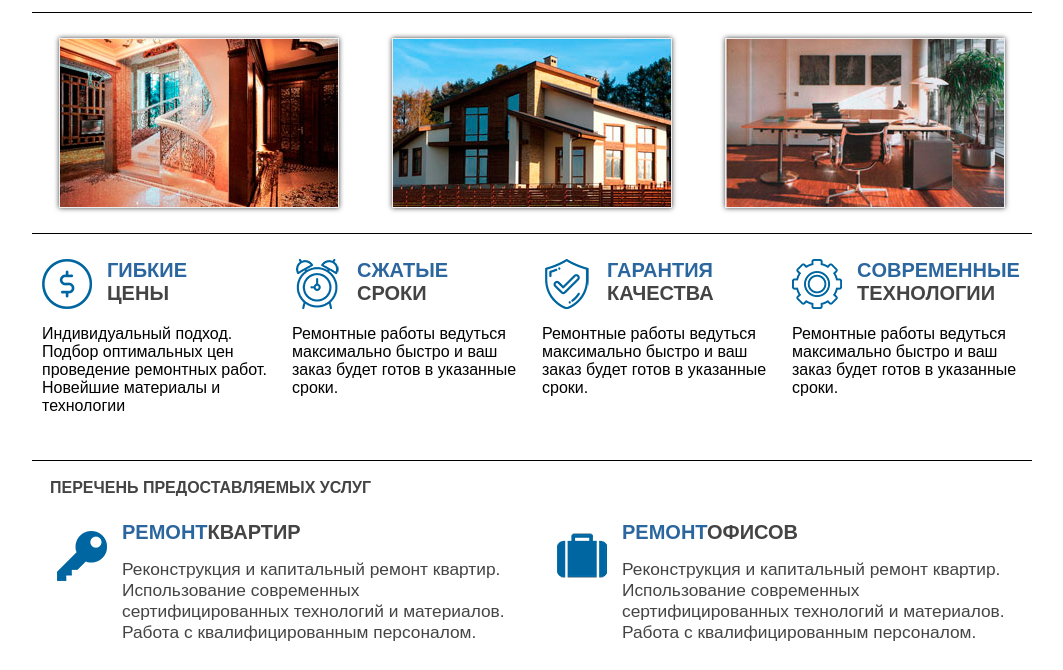
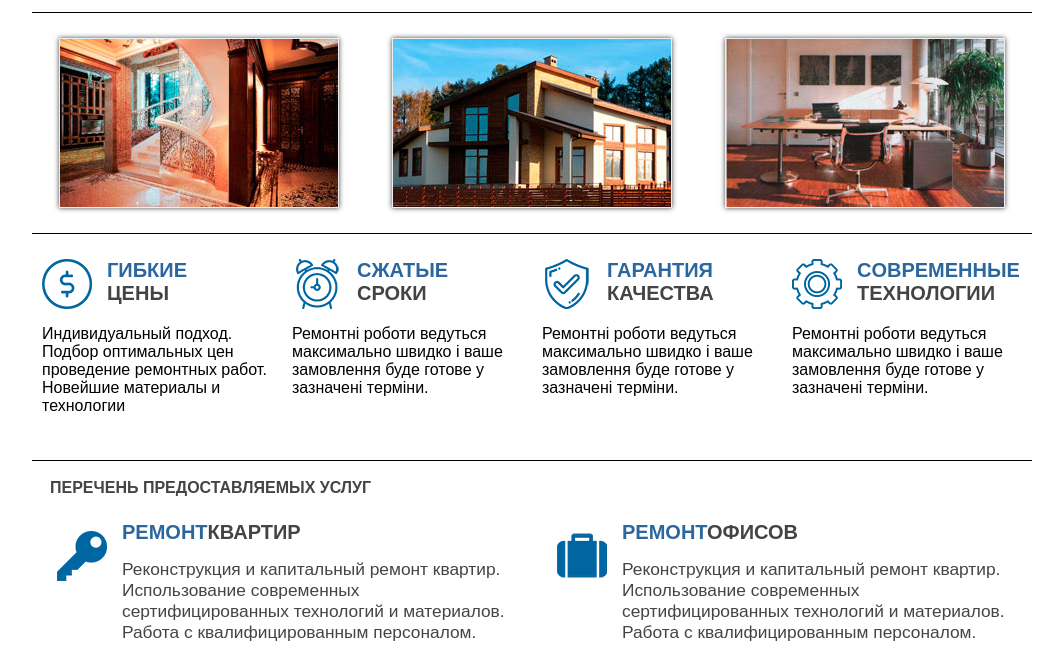
Before and after one commit to Seeker2025/second, a plain HTML site: page index.html in a window 1280 px wide. Shown: the part 93-763 px from the top of the page, without its empty margins (108-1171 px from the left). Drawn offline with nearby package versions, Linux system fonts and the light colour scheme.

Commit message:
Update index.html

```diff
--- a/index.html
+++ b/index.html
@@ -143,9 +143,9 @@
 				</div>
 
 				<div class='proffer_text'>
-Ремонтные работы ведуться
-максимально быстро и ваш заказ
-будет готов в указанные сроки.
+Ремонтні роботи ведуться
+максимально швидко і ваше замовлення
+буде готове у зазначені терміни.
 				</div>
 			</div>
 			<!-- proffer__item icon_proffer_coin -->
@@ -156,9 +156,9 @@
 				</div>
 
 				<div class='proffer_text'>
-Ремонтные работы ведуться
-максимально быстро и ваш заказ
-будет готов в указанные сроки.
+Ремонтні роботи ведуться
+максимально швидко і ваше замовлення
+буде готове у зазначені терміни.
 				</div>
 			</div>
 			<!-- proffer__item icon_proffer_coin -->
@@ -169,9 +169,9 @@
 				</div>
 
 				<div class='proffer_text'>
-Ремонтные работы ведуться
-максимально быстро и ваш заказ
-будет готов в указанные сроки.
+Ремонтні роботи ведуться
+максимально швидко і ваше замовлення
+буде готове у зазначені терміни.
 				</div>
 			</div>
 			<!-- proffer__item icon_proffer_coin -->
@@ -261,7 +261,7 @@
 			<div class='footer__item'>&#169; OOO "Бриз-Венто", 2018</div>
 			<div class='footer__item'>+3 8095 527 43 56</div>
 			<div class='footer__item'>briz-vento@gmail.com</div>
-			<div class='footer__item'>✉ 117340, Україна, м. Київ, <br>
+			<div class='footer__item'>✉ 01001, Україна, м. Київ, <br>
 			вул Малопідвальна вулиця, б.40, оф.9</div>
 
 
```
